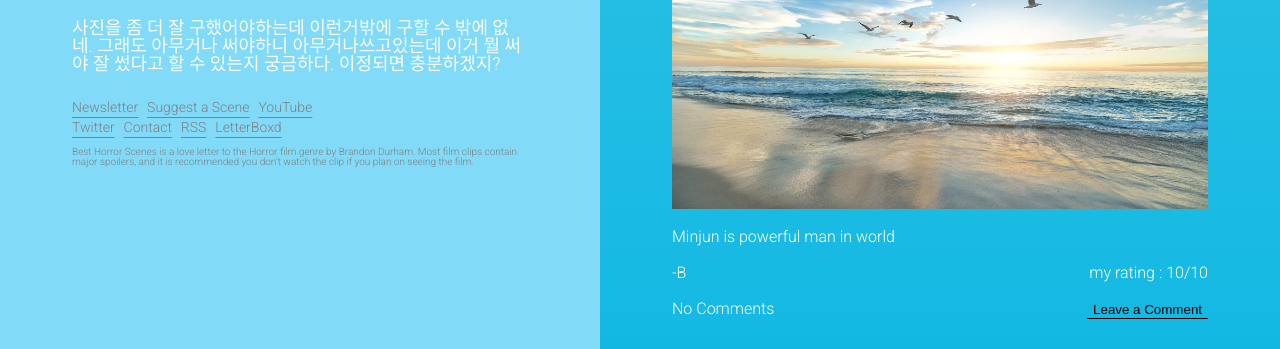
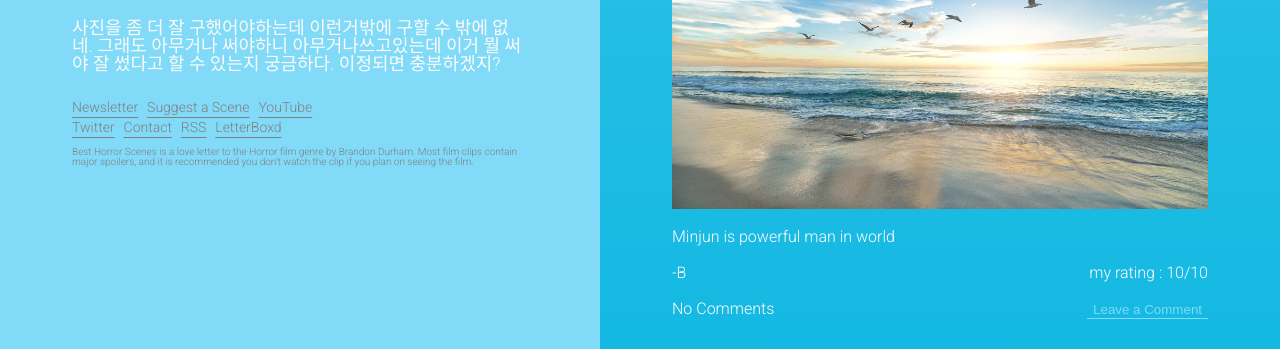
Before and after one commit to Crteas/scss_practice, a website: page index.html in a window 1280 px wide. Shown: the part 451-800 px from the top of the page. Drawn offline with nearby package versions, Linux system fonts and the light colour scheme; files that its build step writes are made by us from their sources; a web font is replaced by a local one.

Commit message:
Real_Finish
:/

```diff
--- a/src/scss/styles.scss
+++ b/src/scss/styles.scss
@@ -211,6 +211,7 @@ main {
   button {
     background-color: transparent;
     border: none;
-    border-bottom: 1px solid black;
+    border-bottom: 1px solid rgb(128, 218, 248);
+    color: rgb(128, 218, 248);
   }
 }
```
Also changed, not shown: dest/css/styles.css (added), 1 other file.
